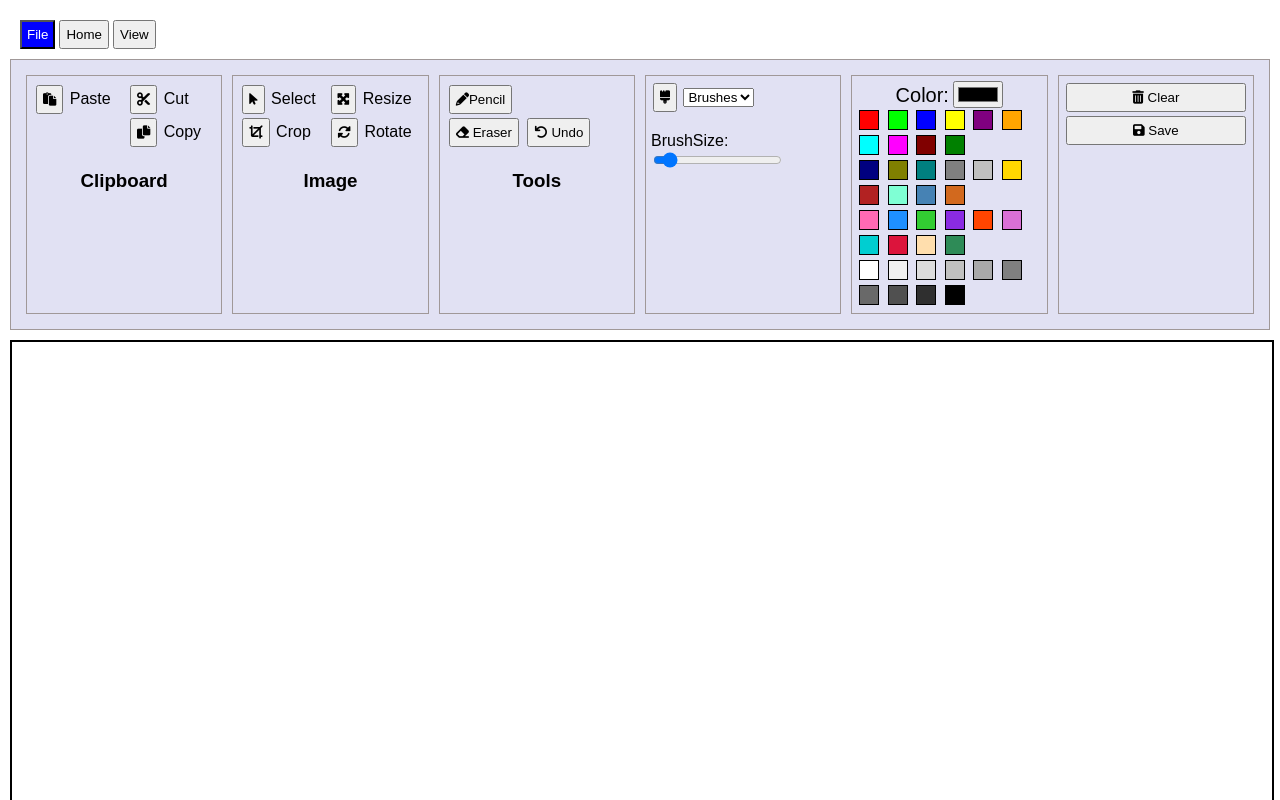
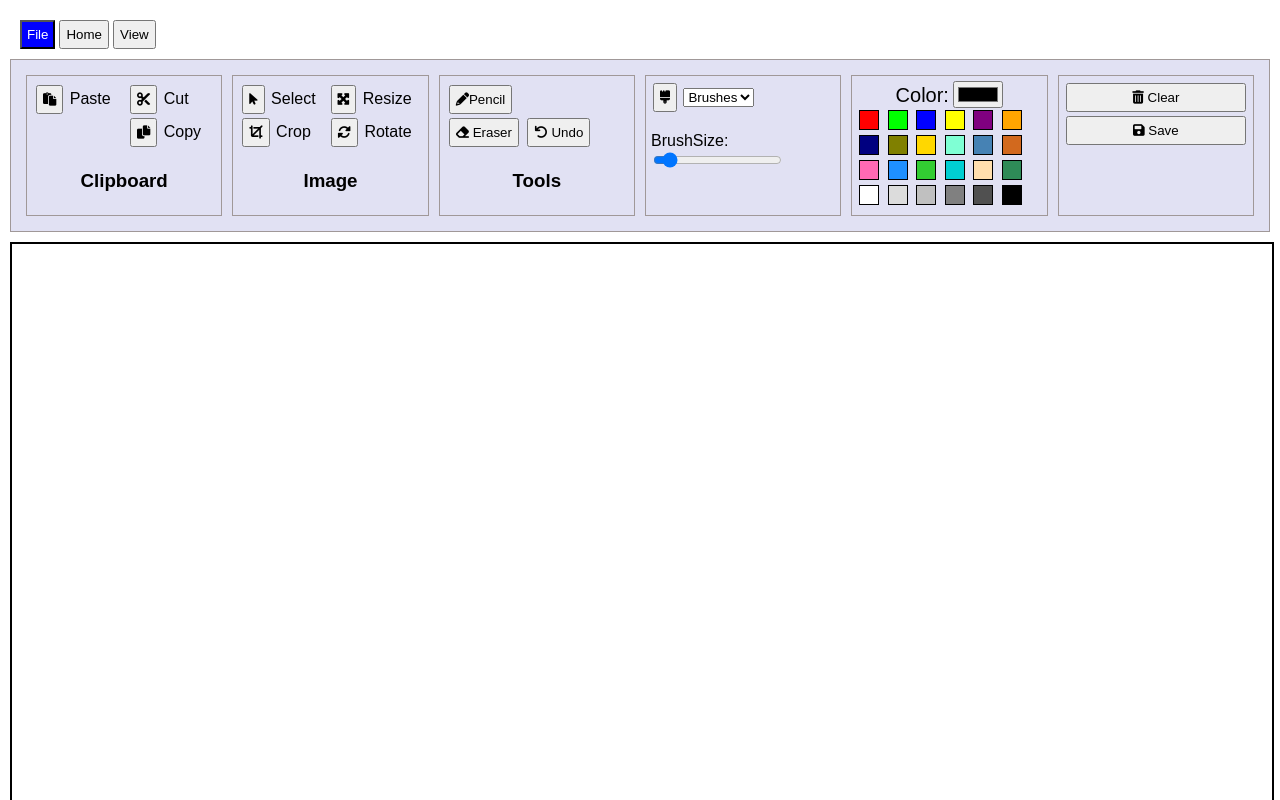
Before and after one commit to harshithascaleorange/assessment_1, a plain HTML site: page index.html in a window 1280 px wide. Shown: the top 800 px of the page. Drawn offline with Linux system fonts and the light colour scheme.

Commit message:
Update index.html

```diff
--- a/index.html
+++ b/index.html
@@ -85,19 +85,19 @@
                         <button style="background-color: #ffff00;" onclick="changeColor('#ffff00')"></button>
                         <button style="background-color: #800080;" onclick="changeColor('#800080')"></button>
                         <button style="background-color: #ffa500;" onclick="changeColor('#ffa500')"></button>
-                        <button style="background-color: #00ffff;" onclick="changeColor('#00ffff')"></button>
+                        <!-- <button style="background-color: #00ffff;" onclick="changeColor('#00ffff')"></button>
                         <button style="background-color: #ff00ff;" onclick="changeColor('#ff00ff')"></button>
                         <button style="background-color: #800000;" onclick="changeColor('#800000')"></button>
-                        <button style="background-color: #008000;" onclick="changeColor('#008000')"></button>
+                        <button style="background-color: #008000;" onclick="changeColor('#008000')"></button> -->
                     </div>
                     <div class="x">
                         <button style="background-color: #000080;" onclick="changeColor('#000080')"></button>
                         <button style="background-color: #808000;" onclick="changeColor('#808000')"></button>
-                        <button style="background-color: #008080;" onclick="changeColor('#008080')"></button>
-                        <button style="background-color: #808080;" onclick="changeColor('#808080')"></button>
-                        <button style="background-color: #c0c0c0;" onclick="changeColor('#c0c0c0')"></button>
+                        <!-- <button style="background-color: #008080;" onclick="changeColor('#008080')"></button> -->
+                        <!-- <button style="background-color: #808080;" onclick="changeColor('#808080')"></button> -->
+                        <!-- <button style="background-color: #c0c0c0;" onclick="changeColor('#c0c0c0')"></button> -->
                         <button style="background-color: #ffd700;" onclick="changeColor('#ffd700')"></button>
-                        <button style="background-color: #b22222;" onclick="changeColor('#b22222')"></button>
+                        <!-- <button style="background-color: #b22222;" onclick="changeColor('#b22222')"></button> -->
                         <button style="background-color: #7fffd4;" onclick="changeColor('#7fffd4')"></button>
                         <button style="background-color: #4682b4;" onclick="changeColor('#4682b4')"></button>
                         <button style="background-color: #d2691e;" onclick="changeColor('#d2691e')"></button>
@@ -107,11 +107,11 @@
 <button style="background-color: #ff69b4;" onclick="changeColor('#ff69b4')"></button> <!-- Hot Pink -->
 <button style="background-color: #1e90ff;" onclick="changeColor('#1e90ff')"></button> <!-- Dodger Blue -->
 <button style="background-color: #32cd32;" onclick="changeColor('#32cd32')"></button> <!-- Lime Green -->
-<button style="background-color: #8a2be2;" onclick="changeColor('#8a2be2')"></button> <!-- Blue Violet -->
-<button style="background-color: #ff4500;" onclick="changeColor('#ff4500')"></button> <!-- Orange Red -->
-<button style="background-color: #da70d6;" onclick="changeColor('#da70d6')"></button> <!-- Orchid -->
+<!-- <button style="background-color: #8a2be2;" onclick="changeColor('#8a2be2')"></button> Blue Violet -->
+<!-- <button style="background-color: #ff4500;" onclick="changeColor('#ff4500')"></button> Orange Red -->
+<!-- <button style="background-color: #da70d6;" onclick="changeColor('#da70d6')"></button> Orchid -->
 <button style="background-color: #00ced1;" onclick="changeColor('#00ced1')"></button> <!-- Dark Turquoise -->
-<button style="background-color: #dc143c;" onclick="changeColor('#dc143c')"></button> <!-- Crimson -->
+<!-- <button style="background-color: #dc143c;" onclick="changeColor('#dc143c')"></button> Crimson -->
 <button style="background-color: #ffdead;" onclick="changeColor('#ffdead')"></button> <!-- Navajo White -->
 <button style="background-color: #2e8b57;" onclick="changeColor('#2e8b57')"></button> <!-- Sea Green -->
 
@@ -119,14 +119,14 @@
                     <div class="x">
                         <!-- Additional shades of white and black -->
 <button style="background-color: #ffffff;" onclick="changeColor('#ffffff')"></button> <!-- White -->
-<button style="background-color: #f0f0f0;" onclick="changeColor('#f0f0f0')"></button> <!-- Very Light Gray -->
+<!-- <button style="background-color: #f0f0f0;" onclick="changeColor('#f0f0f0')"></button> Very Light Gray -->
 <button style="background-color: #dcdcdc;" onclick="changeColor('#dcdcdc')"></button> <!-- Gainsboro -->
 <button style="background-color: #c0c0c0;" onclick="changeColor('#c0c0c0')"></button> <!-- Silver -->
-<button style="background-color: #a9a9a9;" onclick="changeColor('#a9a9a9')"></button> <!-- Dark Gray -->
+<!-- <button style="background-color: #a9a9a9;" onclick="changeColor('#a9a9a9')"></button> Dark Gray -->
 <button style="background-color: #808080;" onclick="changeColor('#808080')"></button> <!-- Gray -->
-<button style="background-color: #696969;" onclick="changeColor('#696969')"></button> <!-- Dim Gray -->
+<!-- <button style="background-color: #696969;" onclick="changeColor('#696969')"></button> Dim Gray -->
 <button style="background-color: #505050;" onclick="changeColor('#505050')"></button> <!-- Very Dark Gray -->
-<button style="background-color: #2f2f2f;" onclick="changeColor('#2f2f2f')"></button> <!-- Blackish Gray -->
+<!-- <button style="background-color: #2f2f2f;" onclick="changeColor('#2f2f2f')"></button> Blackish Gray -->
 <button style="background-color: #000000;" onclick="changeColor('#000000')"></button> <!-- Black -->
 
                     </div>
```
